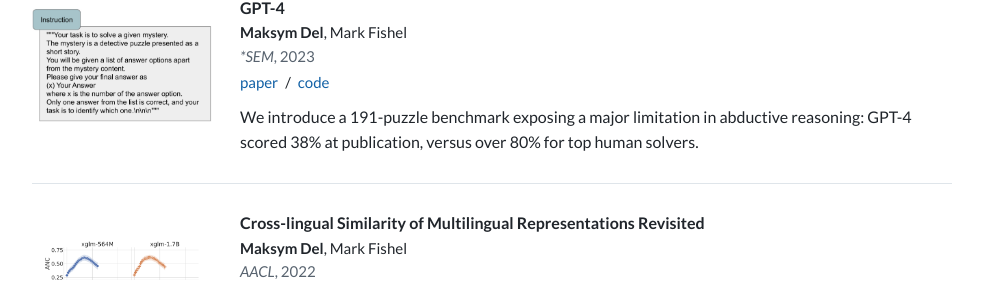
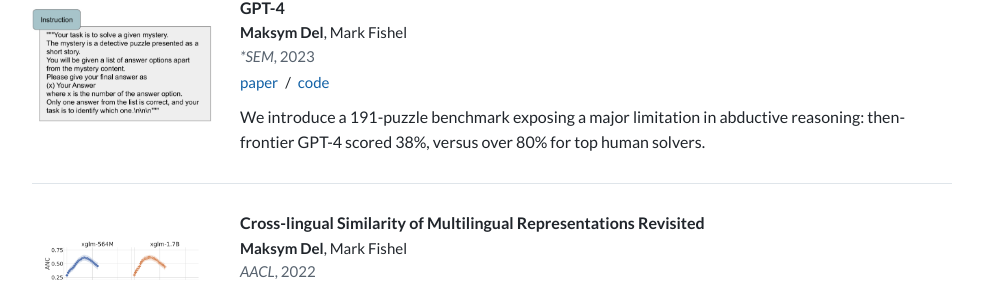
Before and after one commit to MaksymDel/maksymdel.github.io, a Jekyll site: the page built from index.html, in a window 1280 px wide and 900 px high, scrolled down 1006 px. Shown: the part 153-442 px from the top of the window, without its empty margins (148-1131 px from the left). Built offline with Jekyll 4.4.1, drawn with Linux system fonts in a browser that asks for light colours.

Commit message:
Refine True Detective summary

```diff
--- a/_data/publications.yml
+++ b/_data/publications.yml
@@ -35,7 +35,7 @@
   venue: "*SEM"
   paper: https://aclanthology.org/2023.starsem-1.28/
   code: https://github.com/MaksymDel/true-detective
-  description: "We introduce a 191-puzzle benchmark exposing a major limitation in abductive reasoning: GPT-4 scored 38% at publication, versus over 80% for top human solvers."
+  description: "We introduce a 191-puzzle benchmark exposing a major limitation in abductive reasoning: then-frontier GPT-4 scored 38%, versus over 80% for top human solvers."
 
 - title: "Cross-lingual Similarity of Multilingual Representations Revisited"
   year: 2022
```
